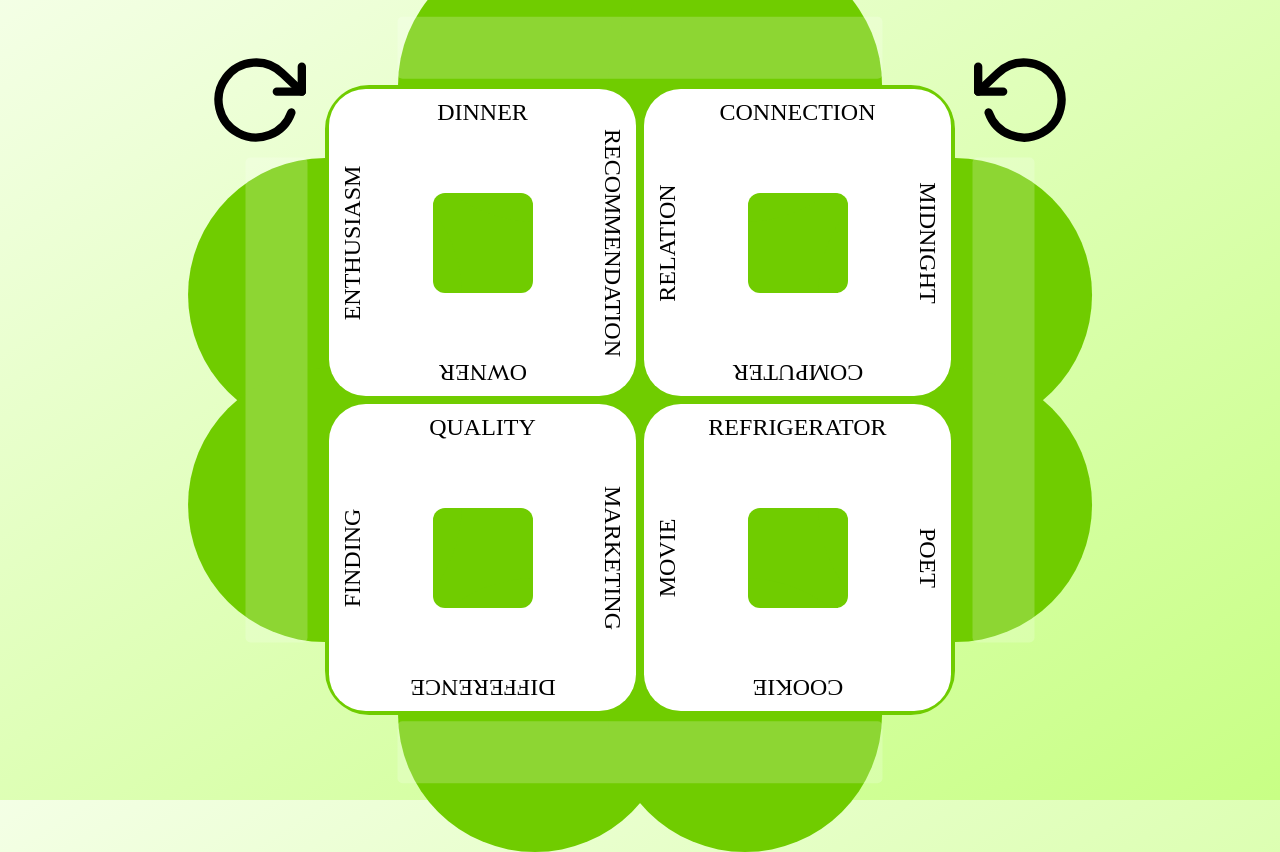
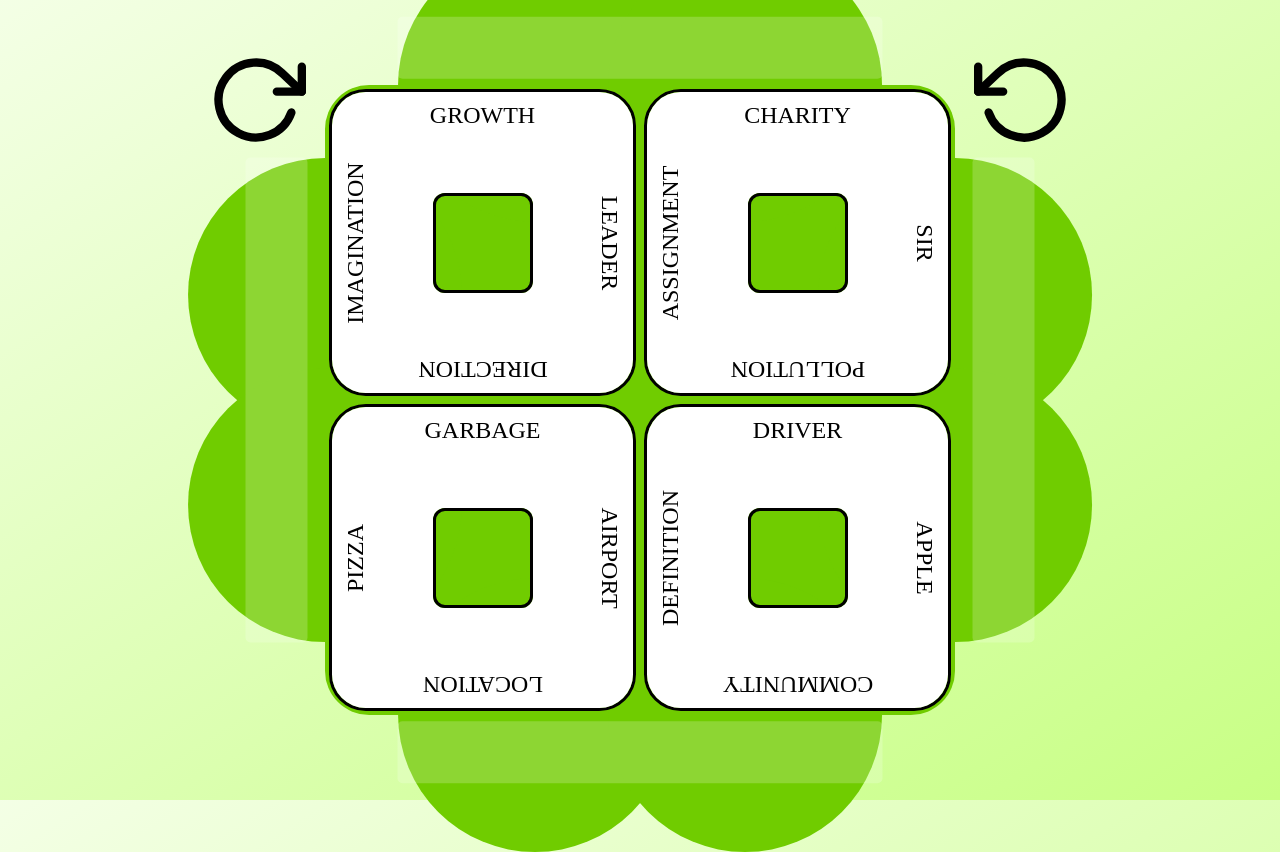
Before and after one commit to rsnoyman/so-clover, a Next.js app: page /describe in a window 1280 px wide. Built offline with nearby package versions, Linux system fonts and the light colour scheme.

Commit message:
refactor

```diff
--- a/src/components/BoardProvider/BoardProvider.tsx
+++ b/src/components/BoardProvider/BoardProvider.tsx
@@ -23,17 +23,18 @@ const rotateCardData = (cardData: CardData[] | undefined, shift: number) => {
   if (!cardData) return;
   return cardData.map((card, cardIndex) => {
     if (cardIndex === 4) return card;
-    return {
-      id: card.id,
-      words: card.words.map(
-        (x, wordIndex) => card.words[(wordIndex + shift) % 4]
-      ),
-    };
+
+    card.words = card.words.map(
+      (x, wordIndex) => card.words[(wordIndex + shift) % 4]
+    );
+
+    return card;
   });
 };
 
 const BoardProvider = ({ children }: Props) => {
   const [cardData, setCardData] = React.useState<CardData[]>();
+
   const moveCard = React.useCallback(
     (dragIndex: number, hoverIndex: number) => {
       if (!cardData) return;
--- a/src/components/Card.tsx
+++ b/src/components/Card.tsx
@@ -1,60 +1,13 @@
 import React from "react";
-import styled from "@emotion/styled";
 
-const CardWrapper = styled.div`
-  position: relative;
-  height: calc(var(--board-size) / 2 - 8px);
-  width: calc(var(--board-size) / 2 - 8px);
-  border-radius: 12%;
-  z-index: 1;
-  margin: 4px;
-  overflow: hidden;
-`;
-
-const Pistil = styled.div`
-  position: absolute;
-  width: 100px;
-  height: 100px;
-  inset: 0;
-  margin: auto;
-  border-radius: 12%;
-  box-shadow: 0 0 0 var(--board-size) white;
-`;
-
-const Word = styled.div`
-  position: absolute;
-  width: 100%;
-  height: 100%;
-
-  padding: 10px;
-
-  font-size: 24px;
-  text-align: center;
-  text-transform: uppercase;
-
-  user-select: none;
-`;
-
-const TopWord = styled(Word)`
-  top: 0;
-  left: 50%;
-  transform: translateX(-50%) rotate(0deg);
-`;
-const RightWord = styled(Word)`
-  top: 50%;
-  right: 0;
-  transform: translateY(-50%) rotate(90deg);
-`;
-const BottomWord = styled(Word)`
-  bottom: 0;
-  left: 50%;
-  transform: translateX(-50%) rotate(180deg);
-`;
-const LeftWord = styled(Word)`
-  bottom: 50%;
-  left: 0;
-  transform: translateY(50%) rotate(270deg);
-`;
+import {
+  CardWrapper,
+  Pistil,
+  TopWord,
+  RightWord,
+  BottomWord,
+  LeftWord,
+} from "@/styles/Card";
 
 interface Props {
   words: Array<string>;
--- a/src/components/GuessPage.tsx
+++ b/src/components/GuessPage.tsx
@@ -34,7 +34,7 @@ export default function GuessPage() {
     data,
     error: cardDataError,
     isLoading: cardDataIsLoading,
-  } = useSWRImmutable<string[]>("/api/words", fetcher);
+  } = useSWRImmutable<string[]>("/api/generate-words", fetcher);
   // TODO set this id in describe phase
   React.useEffect(() => {
     if (data) {
--- a/src/components/Input.ts
+++ b/src/components/Input.ts
@@ -7,6 +7,7 @@ export const Input = styled.input`
   border: none;
   border-radius: 5px;
   text-align: center;
+  text-transform: uppercase;
 
   &:focus {
     outline: none;
--- a/src/pages/describe.tsx
+++ b/src/pages/describe.tsx
@@ -19,7 +19,10 @@ async function fetcher(endpoint: string) {
 }
 
 export default function DescribePhase() {
-  const { data, error, isLoading } = useSWRImmutable("/api/words", fetcher);
+  const { data, error, isLoading } = useSWRImmutable(
+    "/api/generate-words",
+    fetcher
+  );
 
   if (isLoading) {
     return <p>Loading…</p>;
--- /dev/null
+++ b/src/styles/Card.ts
@@ -0,0 +1,79 @@
+import styled from "@emotion/styled";
+import { css } from "@emotion/react";
+
+const rotation = (angle: number) => css`
+  transform: rotate(${-angle}deg);
+`;
+
+export const CardWrapper = styled.div`
+  position: relative;
+  height: calc(var(--board-size) / 2 - 8px);
+  width: calc(var(--board-size) / 2 - 8px);
+  border: 3px solid;
+  border-radius: 12%;
+  z-index: 1;
+  margin: 4px;
+  overflow: hidden;
+`;
+
+type DraggableCardWrapperProps = {
+  isHidden: boolean;
+  isHighlighted: boolean;
+  rotationAngle: number;
+};
+
+export const DraggableCardWrapper = styled(
+  CardWrapper
+)<DraggableCardWrapperProps>`
+  border: 3px solid ${({ isHighlighted }) => (isHighlighted ? "white" : null)};
+  opacity: ${({ isHidden }) => (isHidden ? 0 : 1)};
+
+  ${({ rotationAngle }) => rotation(rotationAngle)}
+`;
+
+export const Pistil = styled.div`
+  position: absolute;
+  width: 100px;
+  height: 100px;
+  inset: 0;
+  margin: auto;
+  border-radius: 12%;
+  box-shadow: 0 0 0 var(--board-size) white;
+
+  border: inherit;
+`;
+
+export const Word = styled.div`
+  position: absolute;
+  width: 100%;
+  height: 100%;
+
+  padding: 10px;
+
+  font-size: 24px;
+  text-align: center;
+  text-transform: uppercase;
+
+  user-select: none;
+`;
+
+export const TopWord = styled(Word)`
+  top: 0;
+  left: 50%;
+  transform: translateX(-50%) rotate(0deg);
+`;
+export const RightWord = styled(Word)`
+  top: 50%;
+  right: 0;
+  transform: translateY(-50%) rotate(90deg);
+`;
+export const BottomWord = styled(Word)`
+  bottom: 0;
+  left: 50%;
+  transform: translateX(-50%) rotate(180deg);
+`;
+export const LeftWord = styled(Word)`
+  bottom: 50%;
+  left: 0;
+  transform: translateY(50%) rotate(270deg);
+`;
```
Also changed, not shown: src/components/DraggableCard.tsx (+10 -75 lines), src/pages/index.tsx (added, +26 -0 lines), src/styles/Button.tsx (added, +23 -0 lines), src/pages/api/generate-words.ts (renamed from src/pages/api/words.ts), src/pages/api/load-words.ts (renamed from src/pages/api/prisma-words.ts).
